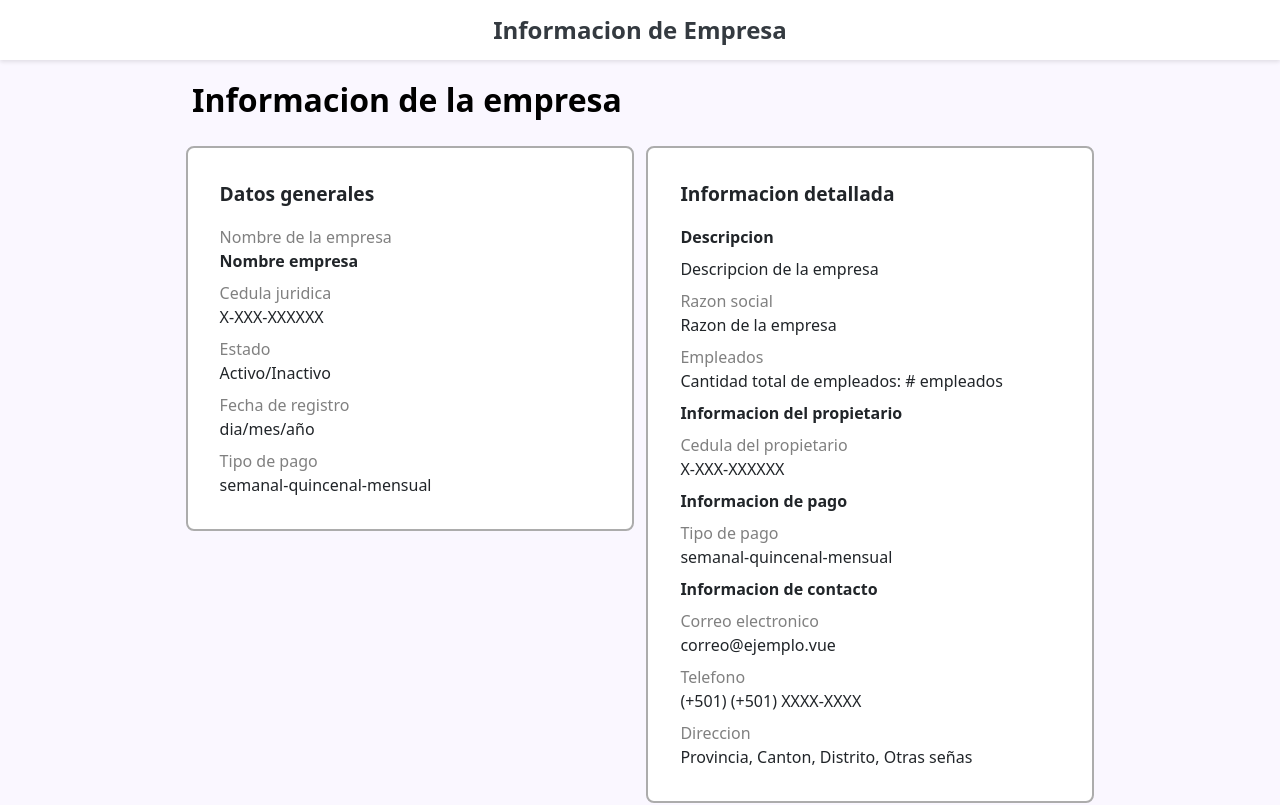
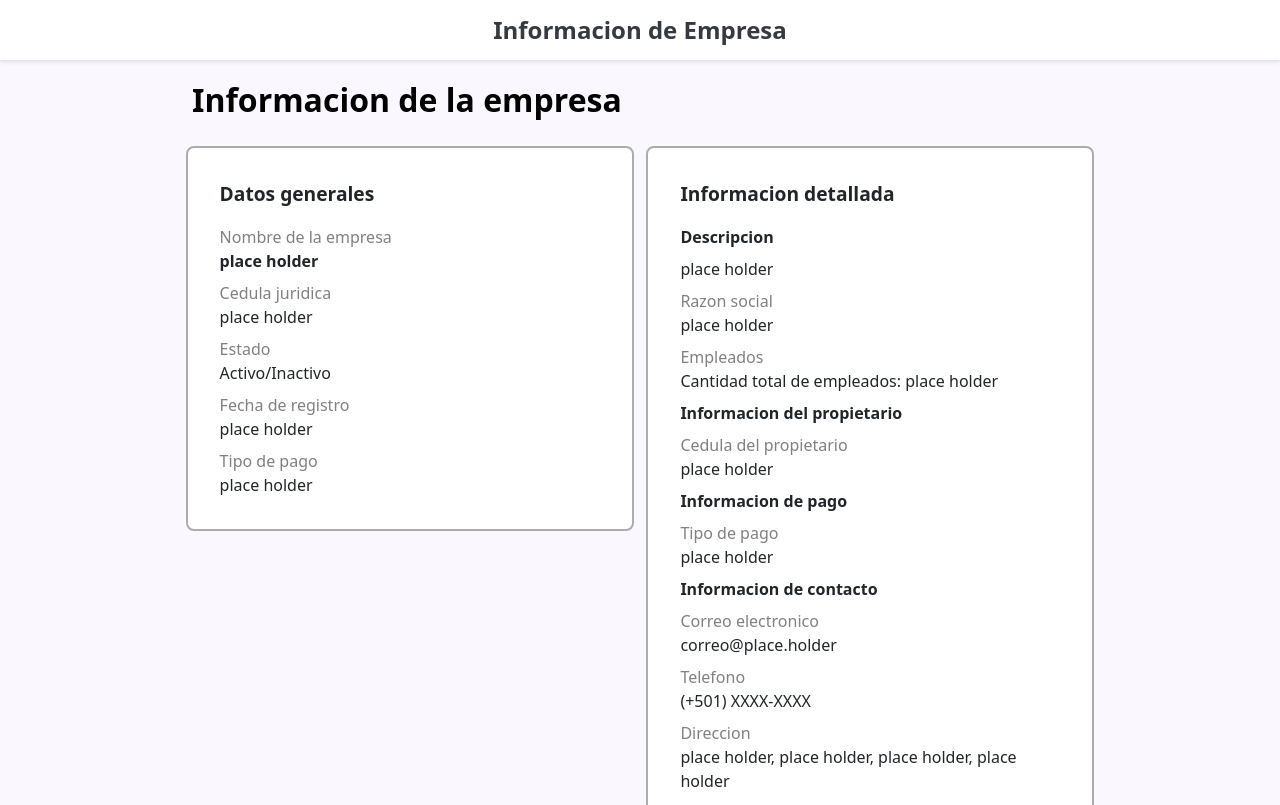
Before and after one commit to RachitDiaz/Vorlagenersteller_S.A, a Vue app in the folder FrontEnd/frontend-planilla/: page /VerEmpresa in a window 1280 px wide. Shown: the top 805 px of the page. Built offline with nearby package versions, Linux system fonts and the light colour scheme; no server answers; sample sign-in values are in the browser's storage.

Commit message:
VerEmpresa consume el API de empresa para obtener la mayoria de datos

```diff
--- a/FrontEnd/frontend-planilla/src/components/VerEmpresa.vue
+++ b/FrontEnd/frontend-planilla/src/components/VerEmpresa.vue
@@ -8,47 +8,47 @@
             <div class="section-tittle">Datos generales</div>
 
             <div class="section-subtittle">Nombre de la empresa</div>
-            <div style="font-weight: bold;"> {{ nombre }} </div>
+            <div style="font-weight: bold;"> {{ Empresas[0].nombre }} </div>
 
             <div class="section-subtittle">Cedula juridica</div>
-            <div> {{cedulaJuridica}} </div>
+            <div> {{Empresas[0].cedulaJuridica}} </div>
 
             <div class="section-subtittle">Estado</div>
             <div> Activo/Inactivo </div>
 
             <div class="section-subtittle">Fecha de registro</div>
-            <div> {{fechaRegistro}} </div>
+            <div> {{Empresas[0].fechaDeCreacion}} </div>
 
             <div class="section-subtittle">Tipo de pago</div>
-            <div> {{tipoPago}} </div>
+            <div> {{Empresas[0].tipoDePago}} </div>
         </div>
 
         <div class="info-container">
             <div class="section-tittle"> Informacion detallada</div>
 
             <div class="subsection-tittle"> Descripcion </div>
-            <div> {{descripcion}}</div>
+            <div> {{Empresas[0].descripcion}}</div>
             <div class="section-subtittle"> Razon social </div>
-            <div> {{razonSocial}}</div>
+            <div> {{Empresas[0].razonSocial}}</div>
             <div class="section-subtittle"> Empleados </div>
             <div> Cantidad total de empleados: {{cantidadEmpleados}}</div>
 
             <div class="subsection-tittle"> Informacion del propietario </div>
             <div class="section-subtittle">Cedula del propietario</div>
-            <div> {{cedulaJuridica}} </div>
+            <div> {{Empresas[0].cedulaJuridica}} </div>
 
             <div class="subsection-tittle"> Informacion de pago </div>
             <div class="section-subtittle"> Tipo de pago </div>
-            <div> {{tipoPago}} </div>
+            <div> {{Empresas[0].tipoDePago}} </div>
 
             <div class="subsection-tittle">Informacion de contacto</div>
 
             <div class="section-subtittle">Correo electronico</div>
-            <div> {{correoElectronico}} </div>
+            <div> {{Correo[0].correoElectronico}} </div>
             <div class="section-subtittle">Telefono</div>
-            <div> (+501) {{telefono}} </div>
+            <div> (+501) {{Telefono[0].Telefono}} </div>
             <div class="section-subtittle">Direccion</div>
-            <div> {{ provincia }}, {{ canton }}, {{ distrito }}, {{ otrasSenas }} </div>
+            <div> {{ Direccion[0].Provincia }}, {{ Direccion[0].Canton }}, {{ Direccion[0].Distrito }}, {{ Direccion[0].OtrasSenas }} </div>
         </div>
 
         <div style="width: 35%; margin: 5%;">
@@ -60,26 +60,52 @@
 <script>
   import { onMounted } from 'vue'
   import { useRouter } from 'vue-router'
+  import axios from 'axios'
 
   export default {
 
   name: 'InfoEmpresa',
   data() {
     return {
-        nombre: 'Nombre empresa',
-        descripcion: 'Descripcion de la empresa',
-        cedulaJuridica: 'X-XXX-XXXXXX',
-        cedulaDueno: 'X-XXXX-XXXX',
-        correoElectronico: 'correo@ejemplo.vue',
-        telefono: '(+501) XXXX-XXXX',
-        razonSocial: 'Razon de la empresa',
-        cantidadEmpleados: '# empleados',
-        fechaRegistro:"dia/mes/año",
-        tipoPago: "semanal-quincenal-mensual",
-        provincia: "Provincia",
-        canton: "Canton",
-        distrito: "Distrito",
-        otrasSenas: "Otras señas",
+        Empresas:[{
+        cedulaJuridica: "place holder",
+        cedulaDueno: "place holder",
+        cedulaAdmin: "place holder",
+        tipoDePago: "place holder",
+        razonSocial: "place holder",
+        nombre: "place holder",
+        descripcion: "place holder",
+        beneficiosMaximos: 3,
+        fechaDeModificacion: "place holder",
+        fechaDeCreacion: "place holder",
+        usuarioCreador: 1,
+        ultimoEnModificar: 1,
+        activo: true
+      }],
+
+      Direccion:[{
+        ID: "place holder",
+        CedulaJuridica: "place holder",
+        Provincia: "place holder",
+        Canton: "place holder",
+        Distrito: "place holder",
+        OtrasSenas: "place holder",
+      }],
+
+      Telefono:[{
+        ID: "place holder",
+        CedulaJuridica: "place holder",
+        Telefono:"XXXX-XXXX"
+      }],
+
+      Correo:[{
+        ID: "place holder",
+        CedulaJuridica: "place holder",
+        correoElectronico:"correo@place.holder"
+      }],
+
+      cantidadEmpleados: "place holder",
+      cedulaQuerry: "1-222-333444"
     }
   },
   setup() {
@@ -96,13 +122,15 @@
     })
   },
   methods: {
-    registrarUsuario() {
-      console.log('Usuario registrado:', this.form);
-    }
+    obtenerEmpresa() {
+        axios.put("https://localhost:7296/api/Empresa/" + this.cedulaQuerry).then((response) =>
+      { this.Empresas = response.data; });
+    },
   },
 
   created: function () {
-    },
+    this.obtenerEmpresa();
+  },
   }
 </script>
 
```
